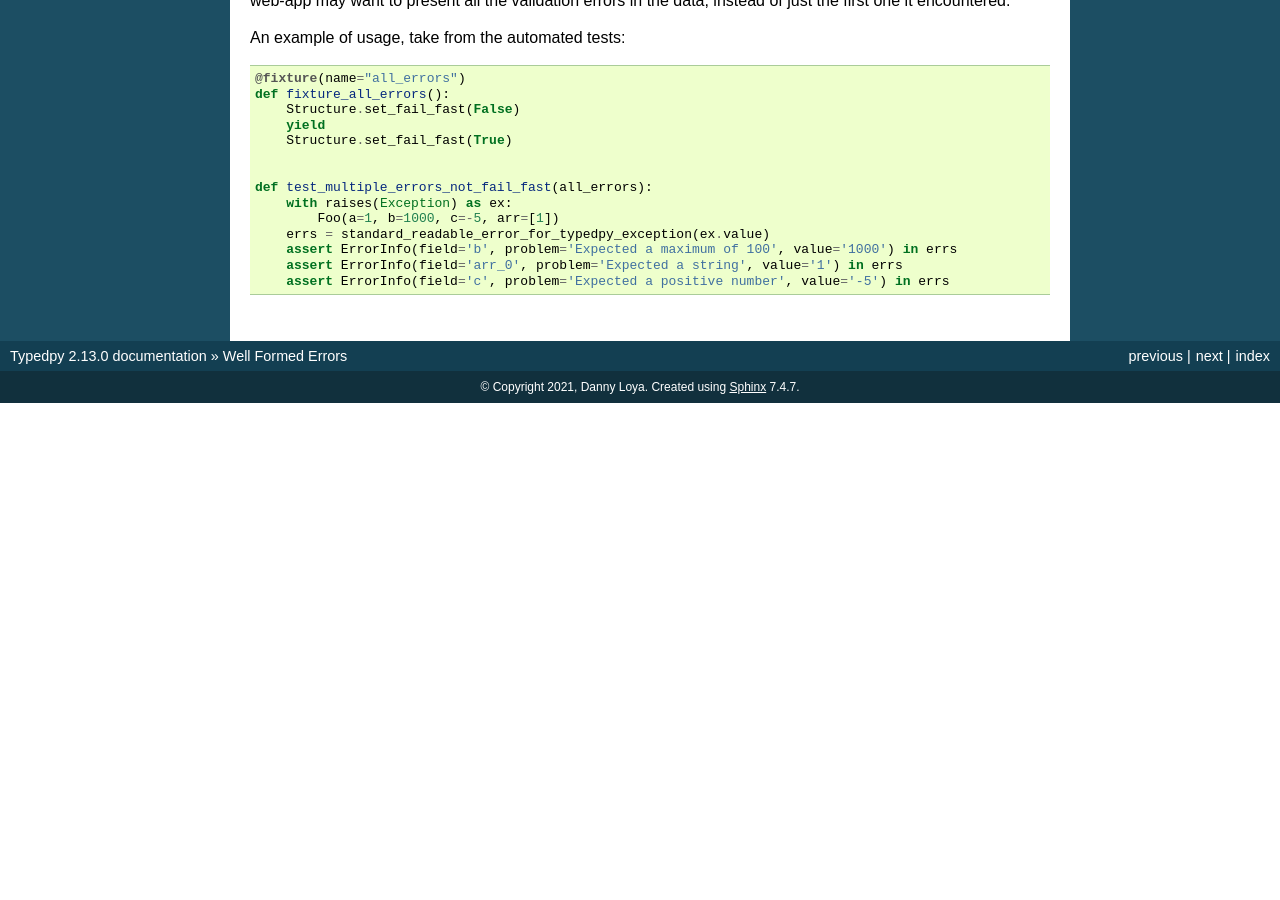
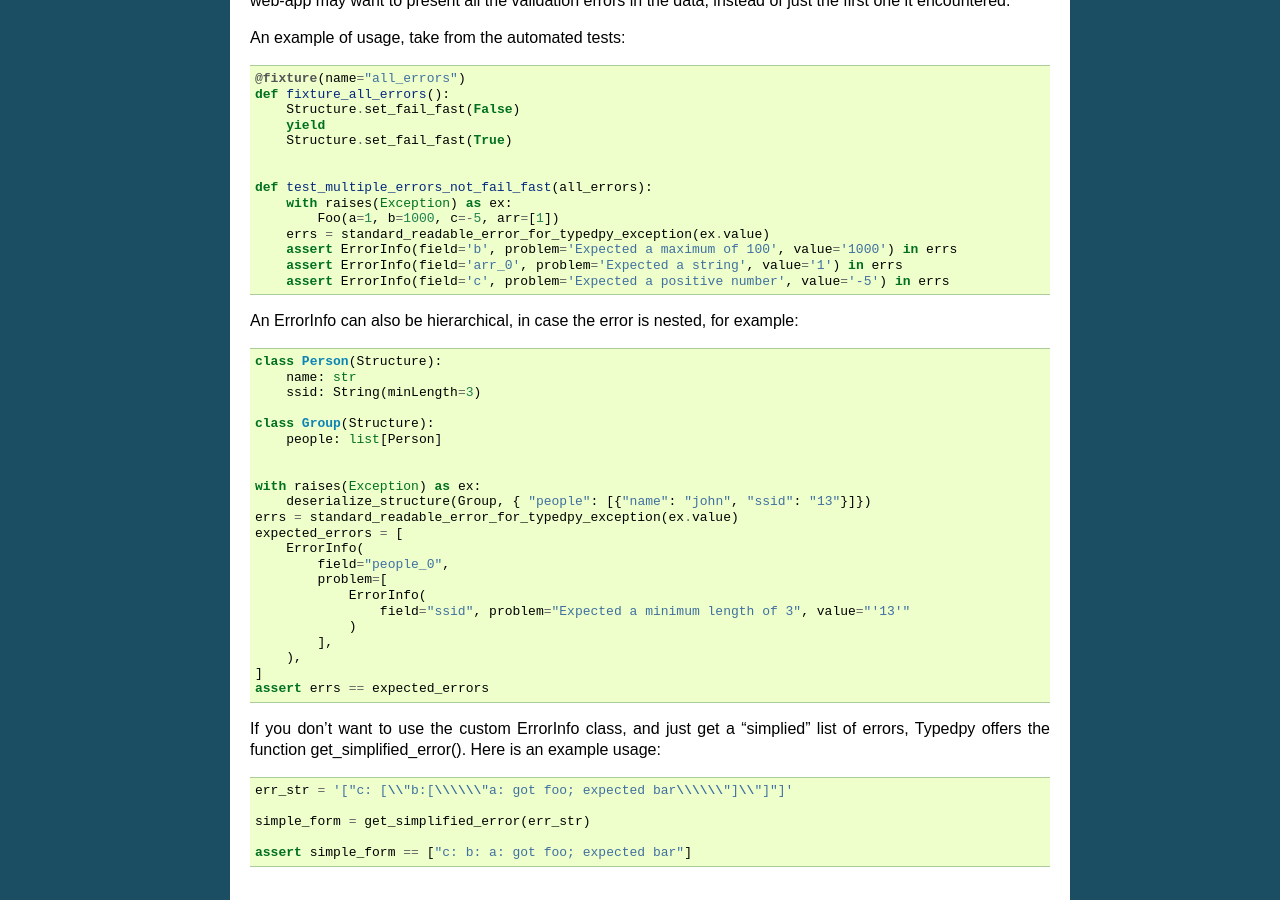
Before and after one commit to loyada/typedpy, a Sphinx documentation site: the page built from docs/errors.rst, in a window 1280 px wide and 900 px high, scrolled down 623 px. Built offline with Sphinx 7.4.7, drawn with Linux system fonts in a browser that asks for light colours; before the commit the page ends 1026 px from its top, so only the background shows below that.

Commit message:
added get_simplified_error as an alternative to the custom ErrorInfo.

```diff
--- a/docs/errors.rst
+++ b/docs/errors.rst
@@ -55,3 +55,43 @@ An example of usage, take from the automated tests:
         assert ErrorInfo(field='b', problem='Expected a maximum of 100', value='1000') in errs
         assert ErrorInfo(field='arr_0', problem='Expected a string', value='1') in errs
         assert ErrorInfo(field='c', problem='Expected a positive number', value='-5') in errs
+
+
+An ErrorInfo can also be hierarchical, in case the error is nested, for example:
+
+.. code-block:: python
+
+    class Person(Structure):
+        name: str
+        ssid: String(minLength=3)
+
+    class Group(Structure):
+        people: list[Person]
+
+
+    with raises(Exception) as ex:
+        deserialize_structure(Group, { "people": [{"name": "john", "ssid": "13"}]})
+    errs = standard_readable_error_for_typedpy_exception(ex.value)
+    expected_errors = [
+        ErrorInfo(
+            field="people_0",
+            problem=[
+                ErrorInfo(
+                    field="ssid", problem="Expected a minimum length of 3", value="'13'"
+                )
+            ],
+        ),
+    ]
+    assert errs == expected_errors
+
+
+If you don't want to use the custom ErrorInfo class, and just get a "simplied" list of errors, Typedpy
+offers the function get_simplified_error(). Here is an example usage:
+
+.. code-block:: python
+
+   err_str = '["c: [\\"b:[\\\\\\"a: got foo; expected bar\\\\\\"]\\"]"]'
+
+   simple_form = get_simplified_error(err_str)
+
+   assert simple_form == ["c: b: a: got foo; expected bar"]
--- a/typedpy/__init__.py
+++ b/typedpy/__init__.py
@@ -107,7 +107,7 @@ from .extfields import (
 
 from .subclass import SubClass
 
-from .errors import standard_readable_error_for_typedpy_exception, ErrorInfo
+from .errors import standard_readable_error_for_typedpy_exception, ErrorInfo, get_simplified_error
 
 from .utility import get_list_type, type_is_generic
 
```
Also changed, not shown: 2 other files.
